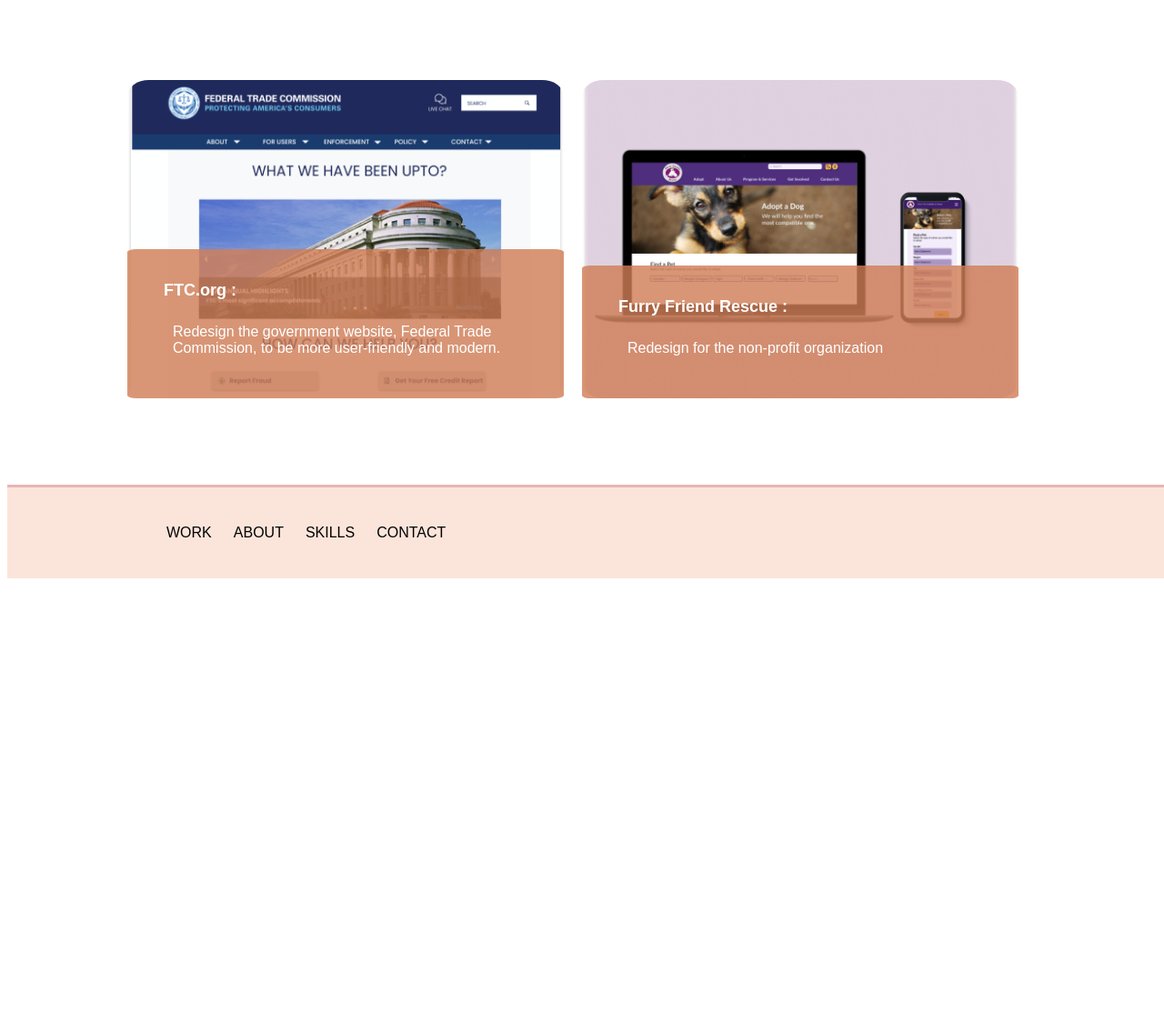
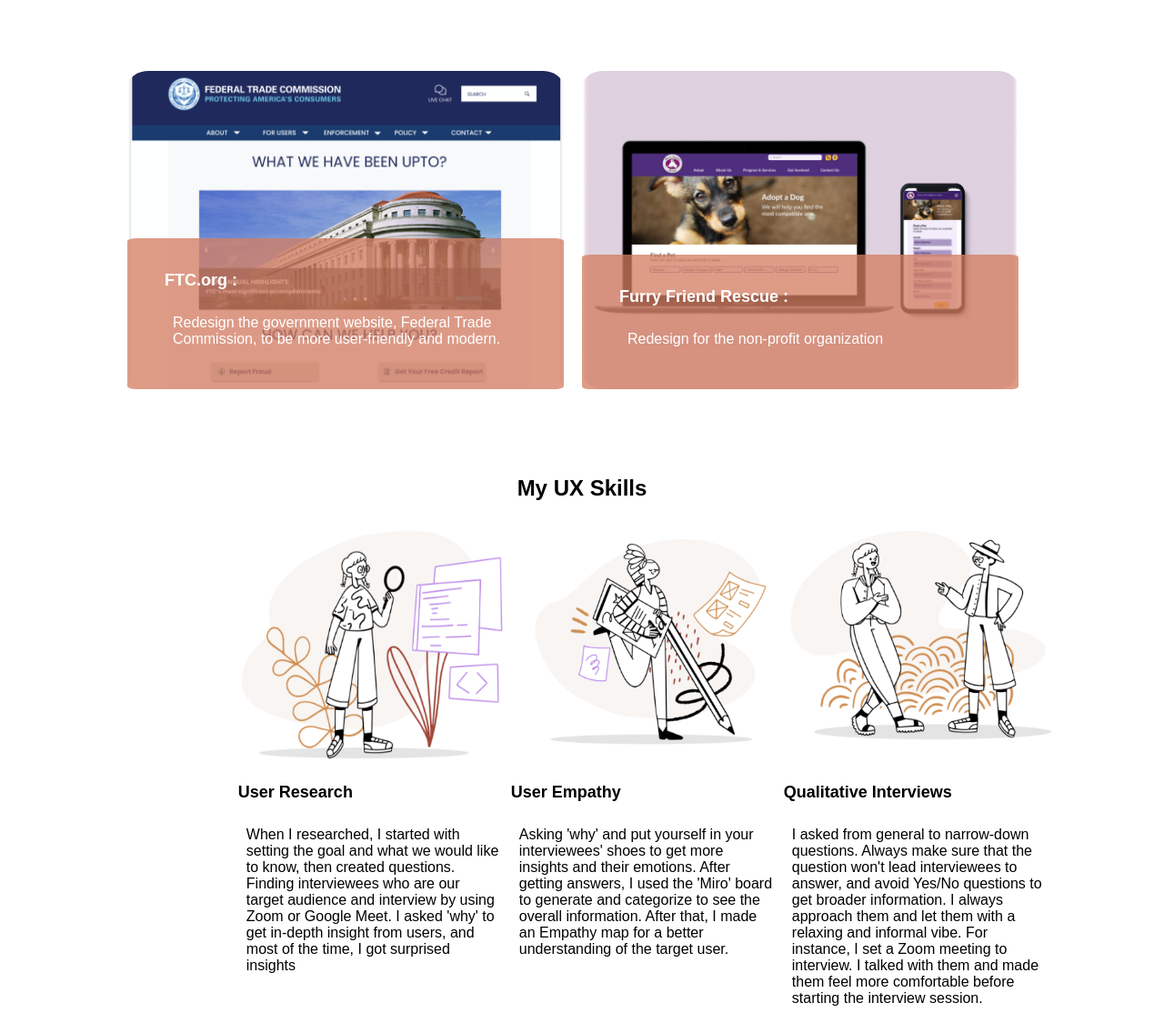
Before and after one commit to Tiratiwan/UX_UI_HW_18, a plain HTML site: page index.html in a window 1280 px wide. Shown: the part 1120-2256 px from the top of the page at 91% size. Before the commit the page ends 1764 px from the top, so only its background shows below. Drawn offline with Linux system fonts and the light colour scheme.

Commit message:
Added My Skills

```diff
--- a/CSS/index.css
+++ b/CSS/index.css
@@ -8,16 +8,19 @@
 .logo{
     width: 23%;
     padding: 1%;
+
 }
 
 nav{
-    width: inherit;
-    padding: 20px;
+    width: 73%;
+    padding: 1%;
+
 }
 nav, ul{
     width: 50%;
-    margin-left: 100px;
+    margin-left: auto;
     font-family: 'Chivo', sans-serif;
+    text-align: center;
 }
 
 .heroImg{
@@ -47,13 +50,17 @@ header {
 h1 {
     font-family: 'Chivo', sans-serif;
     font-weight: bold;
-    padding: auto;
-    font-size: larger;
+    font-size: x-large;
+    display: flex;
+    justify-content: center;
+
+
+
 }
 h2{
     font-family: 'Chivo', sans-serif;
     font-weight: bold;
-    padding: auto;
+    padding: 1px;
     font-size:large;
 
 }
@@ -74,14 +81,14 @@ il, p{
 button{
     color: rgb(196, 94, 111);
     font-weight:bold;
-    background-color: #FBE5DB;
+    background-color: #F4C5B0;
     padding: 10px;
     box-shadow: 5px 5px #f3be8c;
 }
 /* Row Style, Projects section */
 
 .text {
-    background: rgba(209, 125, 86, 0.808);
+    background:  rgba(212, 125, 98, 0.76);
     width: 100%;
     padding: 20px 40px;
     color: white;
@@ -133,3 +140,13 @@ button{
     background-repeat: no-repeat;
     background-position: center;
 }
+
+/* My Skills section coded using CSS flex*/
+.flexContainer{
+    display: flex;
+    width: 33%;
+    flex-direction: row;
+    align-items:baseline;
+    margin: auto;
+    margin-left: 20%;
+}
--- a/index.html
+++ b/index.html
@@ -16,7 +16,7 @@
         height="90px">
         </div>
         <div class="inline-block">
-            <h1>Tiratiwan K.Ariyavong</h1>
+            <h2>Tiratiwan K.Ariyavong</h2>
         </div>
 
     <nav class="inline-block">
@@ -74,6 +74,32 @@
         </div>
         </section>
 
+    <section class="mySkills">
+        <h1>My UX Skills</h1>
+            <div class="flexContainer">
+                <div>
+                    <img src="image/user resh.png" width="300px" height="270px">
+                    <h2>User Research</h2>
+                    <p>When I researched, I started with setting the goal and what we would like to know, then created questions. Finding interviewees who are our target audience and interview by using Zoom or Google Meet. I asked 'why' to get in-depth insight from users, and most of the time, I got surprised insights
+
+                    </p>
+                </div>
+                <div>
+                    <img src="../UX_UI_HW_18/image/empathy.png" width="300px" height="270px">
+                    <h2>User Empathy</h2>
+                    <p>Asking 'why' and put yourself in your interviewees' shoes to get more insights and their emotions. After getting answers, I used the 'Miro' board to generate and categorize to see the overall information. After that, I made an Empathy map for a better understanding of the target user.
+                    </p>
+                </div>
+                <div>
+                    <img src="image/Qualitative int.png" width="300px" height="270px">
+                    <h2>Qualitative Interviews</h2>
+                    <p>I asked from general to narrow-down questions. Always make sure that the question won't lead interviewees to answer, and avoid Yes/No questions to get broader  information. I always approach them and let them with a relaxing and informal vibe. For instance, I set a Zoom meeting to interview. I talked with them and made them feel more comfortable before starting the interview session.
+                    </p>
+                </div>
+
+            </div>
+    </section>
+
 
 
 
```
Also changed, not shown: image/Qualitative int.png (added), image/empathy.png (added), image/user resh.png (added), 2 other files.
